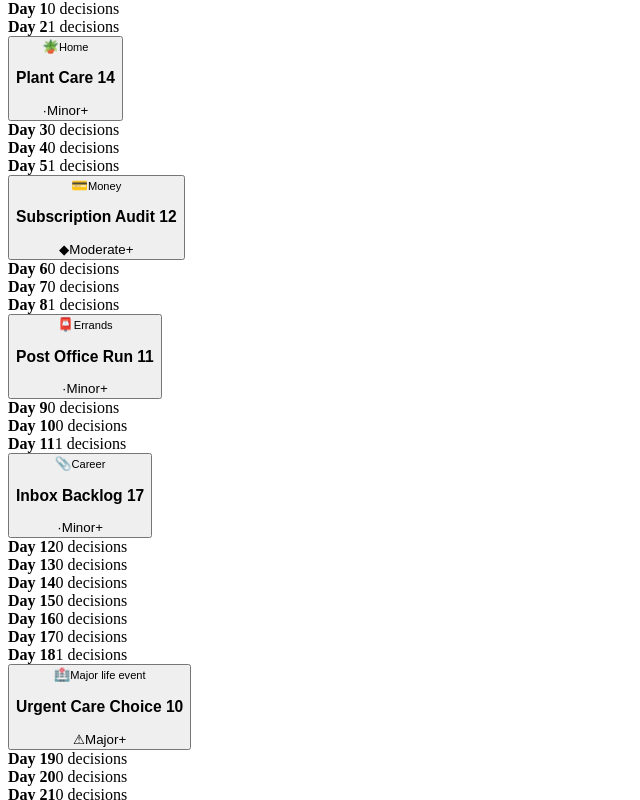
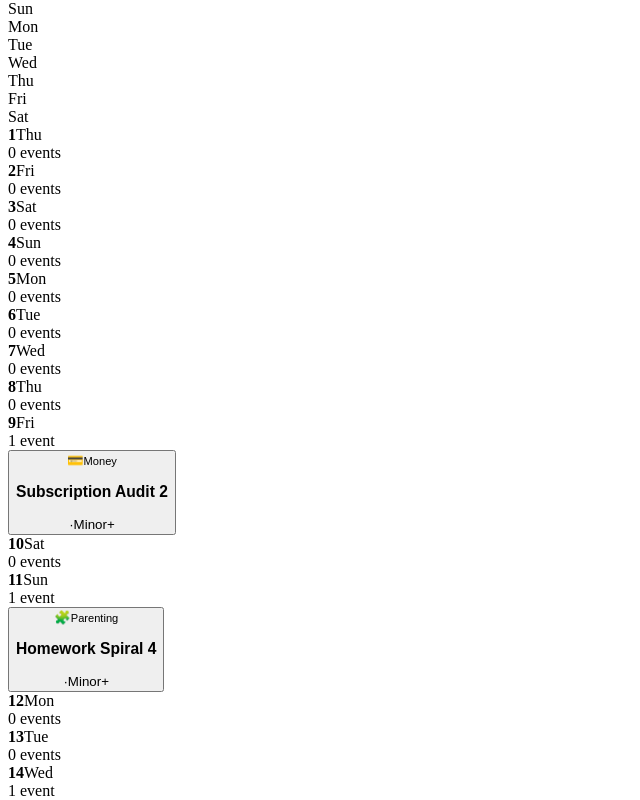
Before and after one commit to windsor519/life-map, a React (Vite) app: page / in a window 1280 px wide. Both pictures are taken after a click on the button "Start Game". Shown: the part 584-1384 px from the top of the page, without its empty margins (0-640 px from the left). Built offline with nearby package versions, Linux system fonts and the light colour scheme; the HTML template or start-up script is replaced by a standard one.

Commit message:
Render actual monthly calendar grid with weekday alignment

```diff
--- a/src/App.jsx
+++ b/src/App.jsx
@@ -2,7 +2,6 @@ import { useEffect, useMemo, useRef, useState } from "react";
 import events from "./data/events.js";
 
 const STORAGE_KEY = "life-map-game";
-const monthDays = Array.from({ length: 30 }, (_, index) => `Day ${index + 1}`);
 const severityConfig = {
   minor: { label: "Minor", icon: "·" },
   moderate: { label: "Moderate", icon: "◆" },
@@ -22,6 +21,11 @@ const monthNames = [
   "November",
   "December"
 ];
+
+const weekdayNames = ["Sun", "Mon", "Tue", "Wed", "Thu", "Fri", "Sat"];
+
+const getMonthLength = (month, year) => new Date(year, month, 0).getDate();
+const getMonthStartWeekday = (month, year) => new Date(year, month - 1, 1).getDay();
 
 const statConfig = {
   money: { label: "Money", icon: "💸", formatter: (value) => value.toLocaleString("en-US", { style: "currency", currency: "USD", maximumFractionDigits: 0 }) },
@@ -187,15 +191,23 @@ const getDecoratedEvent = (event, eventSeed, month, dayIndex, decisionIndex) =>
   visual: eventVisuals[event.id] ?? { icon: event.icon ?? "✨", accent: event.accent ?? "blue", label: event.category ?? "Life" }
 });
 
-const getMonthSchedule = (month, eventSeed) => {
-  return monthDays.map((day, dayIndex) => {
-    const hasEvent = seededRandom(eventSeed, month, dayIndex, "has-event") < 0.2;
+const getMonthSchedule = (month, year, eventSeed) => {
+  const daysInMonth = getMonthLength(month, year);
+
+  return Array.from({ length: daysInMonth }, (_, index) => {
+    const date = new Date(year, month - 1, index + 1);
+    const weekday = weekdayNames[date.getDay()];
+    const dayLabel = `${weekday} ${index + 1}`;
+    const hasEvent = seededRandom(eventSeed, month, year, index, "has-event") < 0.2;
     const decisions = hasEvent
-      ? [getDecoratedEvent(events[Math.floor(seededRandom(eventSeed, month, dayIndex, "event") * events.length)], eventSeed, month, dayIndex, 0)]
+      ? [getDecoratedEvent(events[Math.floor(seededRandom(eventSeed, month, year, index, "event") * events.length)], eventSeed, month, index, 0)]
       : [];
 
     return {
-      day,
+      date,
+      weekday,
+      dayNumber: index + 1,
+      dayLabel,
       decisions
     };
   });
@@ -836,7 +848,13 @@ export default function App() {
     setGame((prevGame) => ({ ...createDefaultGame(), legacy: normalizeLegacy(prevGame.legacy) }));
   };
 
-  const monthSchedule = useMemo(() => getMonthSchedule(game.month, game.eventSeed), [game.eventSeed, game.month]);
+  const currentCalendarYear = useMemo(() => new Date().getFullYear(), []);
+  const monthSchedule = useMemo(() => getMonthSchedule(game.month, currentCalendarYear, game.eventSeed), [game.eventSeed, game.month, currentCalendarYear]);
+  const monthStartWeekday = getMonthStartWeekday(game.month, currentCalendarYear);
+  const calendarSlots = useMemo(
+    () => [...Array(monthStartWeekday).fill(null), ...monthSchedule],
+    [monthSchedule, monthStartWeekday]
+  );
   const totalMonthlyDecisions = monthSchedule.reduce((total, day) => total + day.decisions.length, 0);
   const selectedChoices = game.selectedChoices ?? {};
   const completedThisMonth = Object.keys(selectedChoices).length || game.completedDecisions.length;
@@ -978,7 +996,7 @@ export default function App() {
   const handleSimulateMonth = () => {
     setExpandedDecisionKey(null);
     setGame((prevGame) => {
-      const schedule = getMonthSchedule(prevGame.month, prevGame.eventSeed);
+      const schedule = getMonthSchedule(prevGame.month, currentCalendarYear, prevGame.eventSeed);
       let nextState = prevGame;
       const simulatedMemories = [];
       const summaryHighlights = [];
@@ -997,11 +1015,11 @@ export default function App() {
           const modifiedEffects = applyTalentModifiers(nextState, choice.effects);
           nextState = applyEffects(nextState, modifiedEffects);
           dayResults.push(`${decision.title}: ${choice.label}`);
-          summaryHighlights.push(`${day.day}: ${decision.title} → ${choice.label}`);
+          summaryHighlights.push(`${day.dayLabel}: ${decision.title} → ${choice.label}`);
         });
 
         if (dayResults.length > 0) {
-          simulatedMemories.push(`Month ${prevGame.month}, ${day.day}, age ${prevGame.age}: Went with the flow (${dayResults.join("; ")}).`);
+          simulatedMemories.push(`Month ${prevGame.month}, ${day.dayLabel}, age ${prevGame.age}: Went with the flow (${dayResults.join("; ")}).`);
         }
       });
 
@@ -1230,7 +1248,7 @@ export default function App() {
     <main className="app-shell">
       <header className="topbar">
         <div>
-          <p className="eyebrow">Run {runNumber} · {difficultyMultiplier.toFixed(2)}× difficulty · Month {game.month} · {monthNames[game.month - 1]} · Age {game.age}</p>
+          <p className="eyebrow">Run {runNumber} · {difficultyMultiplier.toFixed(2)}× difficulty · Month {game.month} · {monthNames[game.month - 1]} {currentCalendarYear} · Age {game.age}</p>
           <h1>Monthly Life Map</h1>
           {game.character ? (
             <div className="active-character">
@@ -1297,12 +1315,22 @@ export default function App() {
               <button onClick={handleSimulateMonth}>Simulate Month</button>
             )}
           </div>
+          <div className="calendar-grid">
+            <div className="calendar-weekdays">
+              {weekdayNames.map((weekday) => (
+                <div key={weekday} className="weekday-label">{weekday}</div>
+              ))}
+            </div>
             <div className="monthly-calendar">
-            {monthSchedule.map((day) => (
-              <article className="day-column" key={day.day}>
+              {calendarSlots.map((day, index) => (
+                day ? (
+                  <article className="day-column" key={day.dayLabel}>
                     <div className="day-header">
-                  <strong>{day.day}</strong>
-                  <span>{day.decisions.length} decisions</span>
+                      <div>
+                        <strong>{day.dayNumber}</strong>
+                        <span>{day.weekday}</span>
+                      </div>
+                      <span>{day.decisions.length} event{day.decisions.length === 1 ? "" : "s"}</span>
                     </div>
                     <div className="day-decisions">
                       {day.decisions.map((decision) => {
@@ -1353,7 +1381,7 @@ export default function App() {
                                         disabled={lockedLegacyChoice}
                                         key={choice.label}
                                         onClick={() => {
-                                      handleChoice(choice, decision, day.day);
+                                          handleChoice(choice, decision, day.dayLabel);
                                           setExpandedDecisionKey(null);
                                         }}
                                       >
@@ -1373,7 +1401,11 @@ export default function App() {
                       })}
                     </div>
                   </article>
+                ) : (
+                  <div className="day-column empty-day" key={`empty-${index}`} />
+                )
               ))}
+            </div>
           </div>
         </section>
 
--- a/src/styles.css
+++ b/src/styles.css
@@ -701,6 +701,46 @@ input:focus {
   line-height: 1.65;
 }
 
+.calendar-grid {
+  display: grid;
+  gap: 0.85rem;
+}
+
+.calendar-weekdays,
+.monthly-calendar {
+  display: grid;
+  grid-template-columns: repeat(7, minmax(0, 1fr));
+}
+
+.calendar-weekdays {
+  gap: 0.6rem;
+  margin-bottom: 0.7rem;
+}
+
+.weekday-label {
+  color: #b9c6df;
+  font-size: 0.86rem;
+  font-weight: 700;
+  text-transform: uppercase;
+  letter-spacing: 0.12em;
+  text-align: center;
+}
+
+.monthly-calendar {
+  gap: 0.85rem;
+}
+
+.day-column.empty-day {
+  min-height: 140px;
+  border: 1px dashed rgba(255, 255, 255, 0.1);
+  background: transparent;
+}
+
+.day-column.empty-day::before {
+  content: "";
+  display: block;
+  min-height: 100%;
+}
 
 .flow-panel {
   display: flex;
```
Lines whose indentation alone changed are shown as unchanged.
